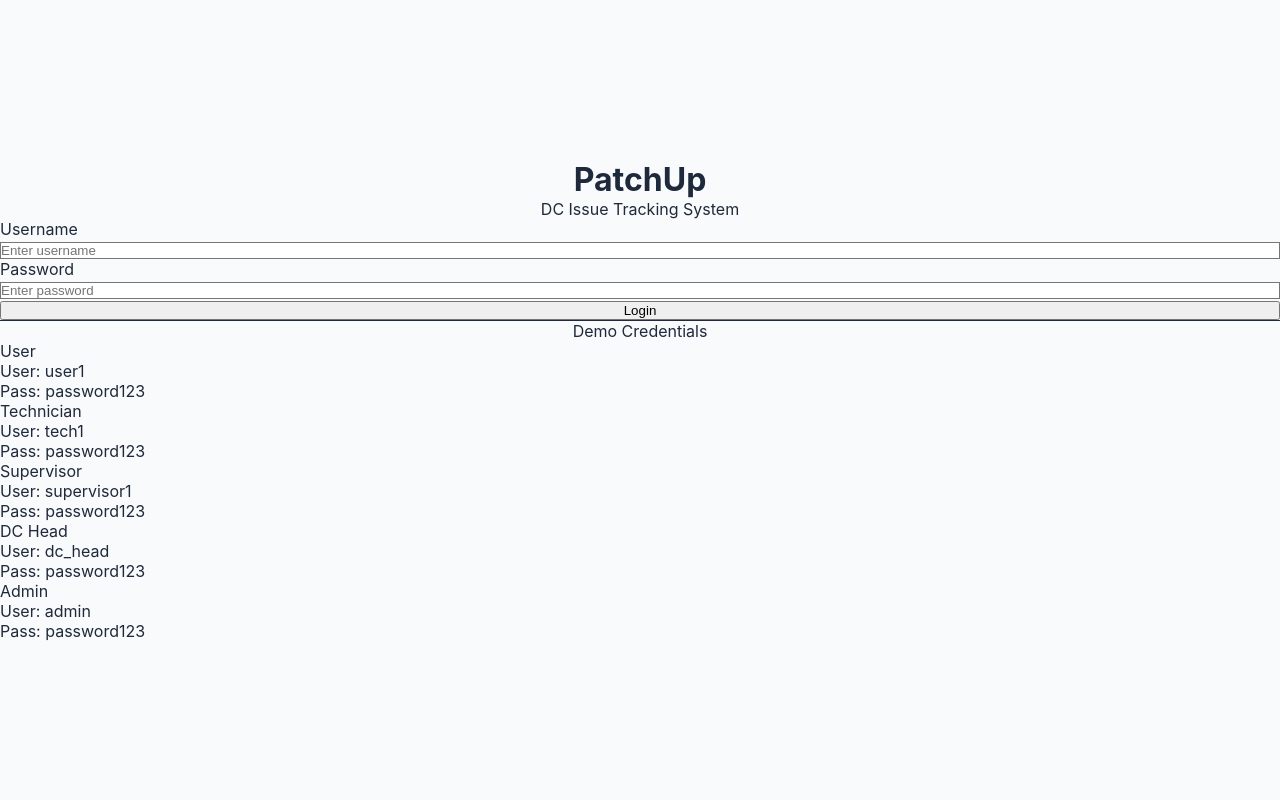
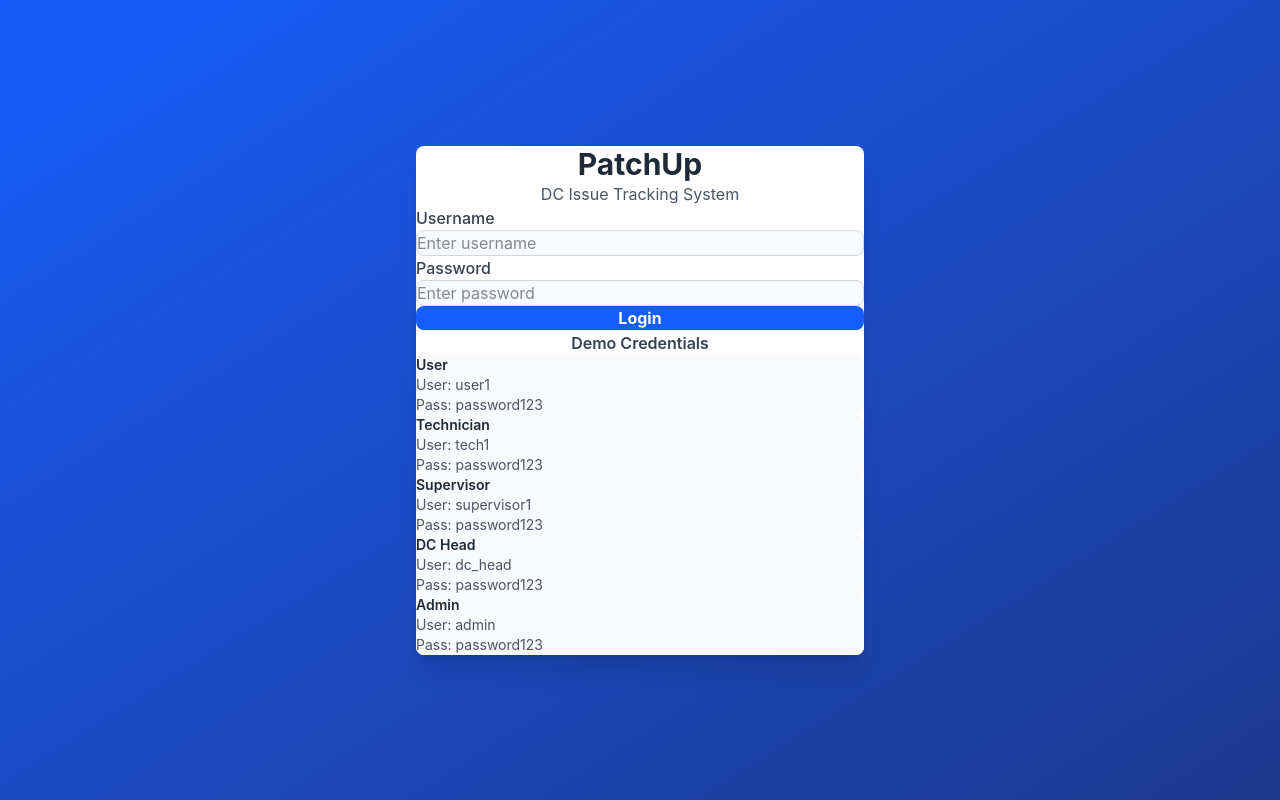
Before and after one commit to msvee3/patchUp, a Next.js app: page / in a window 1280 px wide. Built offline with nearby package versions, Linux system fonts and the light colour scheme.

Commit message:
refactor: Replace Tailwind CSS directives with import statement and remove unused configuration file

```diff
--- a/src/app/globals.css
+++ b/src/app/globals.css
@@ -1,6 +1,4 @@
-@tailwind base;
-@tailwind components;
-@tailwind utilities;
+@import "tailwindcss";
 
 * {
   margin: 0;
--- a/tailwind.config.js
+++ /dev/null
@@ -1,20 +0,0 @@
-module.exports = {
-	darkMode: 'class', // Enable dark mode via class
-	content: [
-		'./src/**/*.{js,ts,jsx,tsx}',
-		'./src/app/**/*.{js,ts,jsx,tsx}',
-		'./src/components/**/*.{js,ts,jsx,tsx}',
-	],
-	theme: {
-		extend: {
-			colors: {
-				primary: {
-					light: '#60a5fa',
-					DEFAULT: '#2563eb',
-					dark: '#1e40af',
-				},
-			},
-		},
-	},
-	plugins: [],
-};
```
Also changed, not shown: 1 other file (tests, documents, lock files or other folders).
